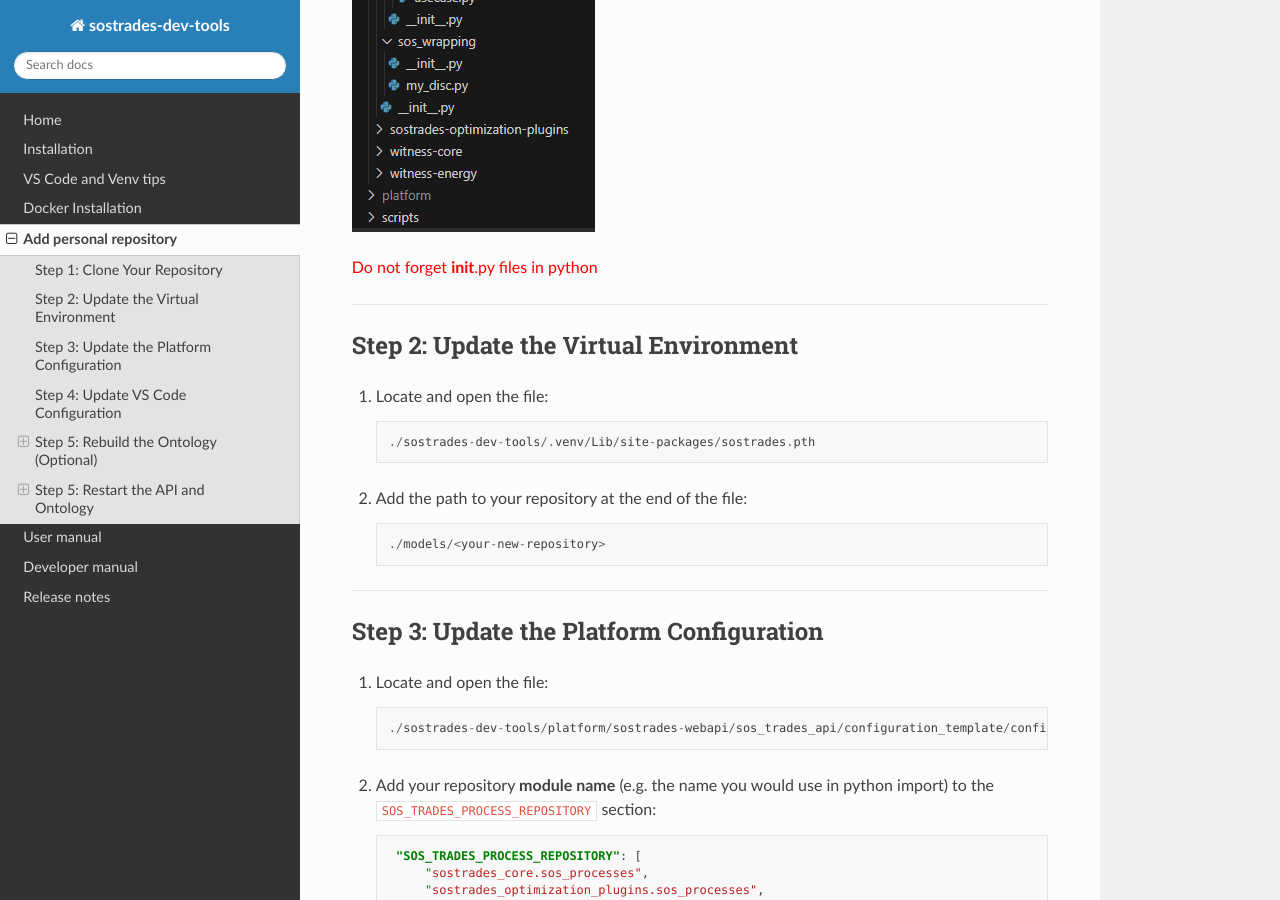
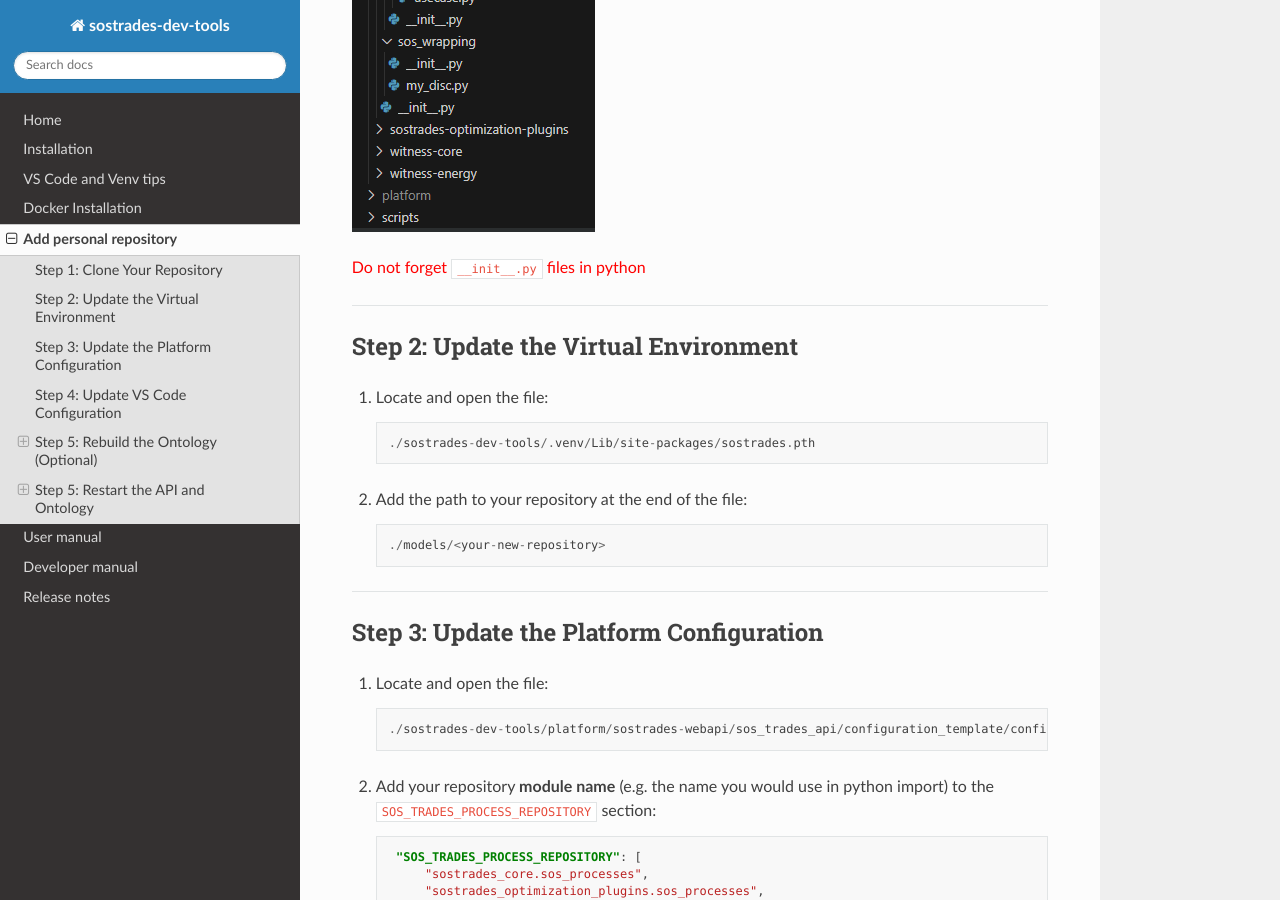
Before and after one commit to os-climate/sostrades-dev-tools, a Sphinx documentation site: the page built from docs/source/add-repository.md, in a window 1280 px wide and 900 px high, scrolled down 635 px. Built offline with Sphinx 7.4.7 and the Read the Docs theme 3.1.0, drawn with Linux system fonts in a browser that asks for light colours.

Commit message:
Escaped file name

```diff
--- a/docs/source/add-repository.md
+++ b/docs/source/add-repository.md
@@ -14,7 +14,7 @@ sostrades-dev-tools/models/<your-new-repository>
 The repository must be a git repository, and have the following structure :
 ![Repository structure](images/repository_structure.png)
 
-<span style="color: red;">Do not forget __init__.py files in python</span>
+<span style="color: red;">Do not forget `__init__.py` files in python</span>
 
 ---
 
```
